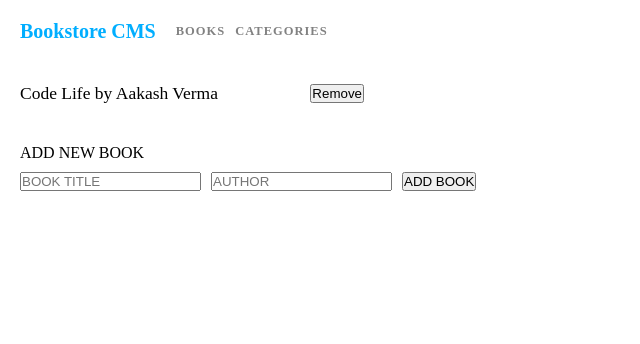
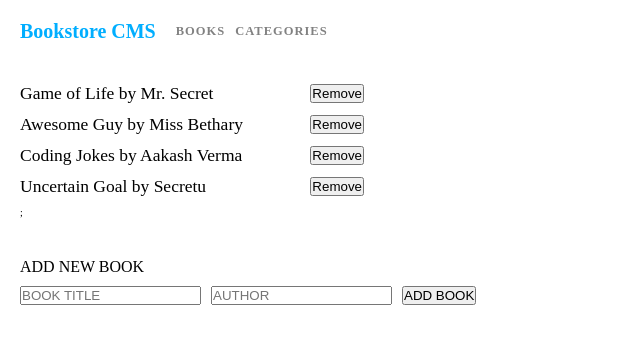
Before and after one commit to skyv26/reactify-bookstore, a React (Create React App) app: page / in a window 1280 px wide. Shown: the top 344 px of the page, without its empty margins (0-640 px from the left). Built offline with nearby package versions, Linux system fonts and the light colour scheme.

Commit message:
use `useSelector` hook

```diff
--- a/src/components/Book/Book.js
+++ b/src/components/Book/Book.js
@@ -1,23 +1,24 @@
 import React from 'react';
-import PropTypes from 'prop-types';
+import { useSelector } from 'react-redux';
 import style from './Book.module.css';
 
-const Book = ({ title = 'Code Life', author = 'Aakash Verma' }) => (
+const Book = () => {
+  const books = useSelector((state) => state.booksReducer);
+  return (
     <ul className={style.BookContainer}>
-    <li className={style.BookList}>
+      { books.map((each) => (
+        <li key={each.id} className={style.BookList}>
           <p className={style.BookDetail}>
-        {`${title}
+            {`${each.title}
             by `}
-        <span>{author}</span>
+            <span>{each.author}</span>
           </p>
           <button type="button">Remove</button>
         </li>
+      ))}
+      ;
     </ul>
   );
-
-Book.propTypes = {
-  title: PropTypes.string.isRequired,
-  author: PropTypes.string.isRequired,
 };
 
 export default Book;
```
Lines whose indentation alone changed are shown as unchanged.
